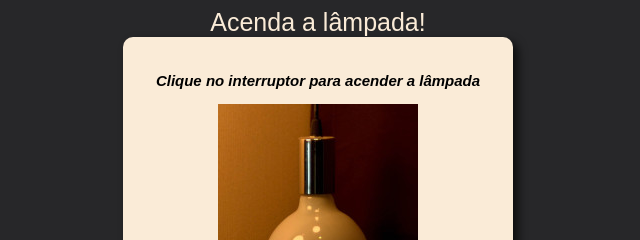
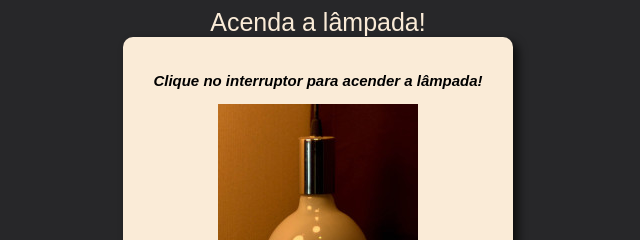
Before and after one commit to joaopauloms1001/Lampada, a plain HTML site: page index.html in a window 1280 px wide. Shown: the top 240 px of the page, 322-962 px from the left. Drawn offline with Linux system fonts and the light colour scheme.

Commit message:
Update index.html

```diff
--- a/index.html
+++ b/index.html
@@ -14,7 +14,7 @@
     </header>
 
         <div>
-            <p>Clique no interruptor para acender a lâmpada</p>
+            <p>Clique no interruptor para acender a lâmpada!</p>
             <img id="img" src="apagada.jpg" alt="apagada" ><br>
             <input id="apagado" type="button" value="apagar" onclick="apagar()">
             <input id="aceso" type="button" value="acender" onclick="acender()">
```
